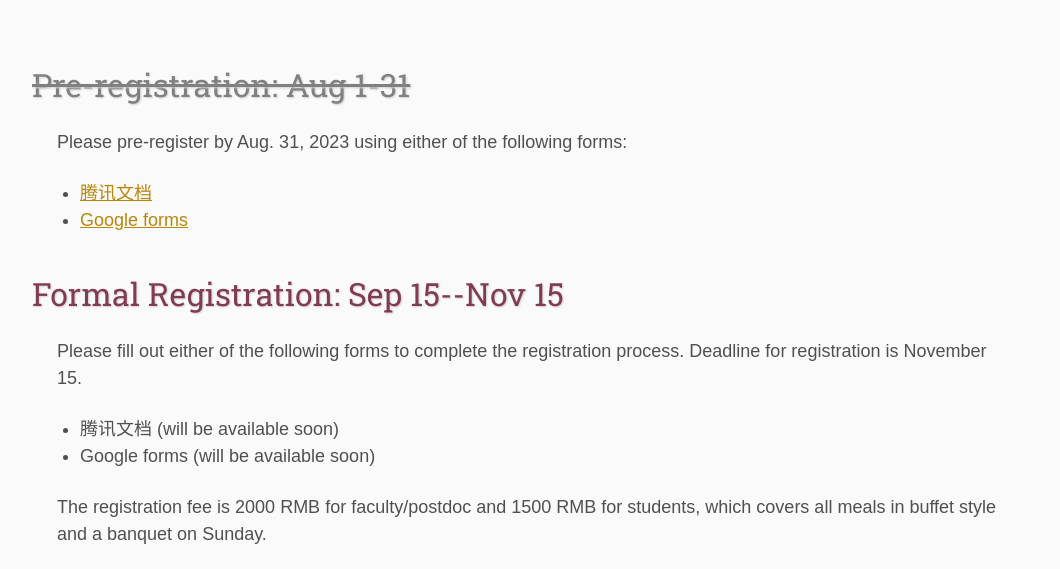
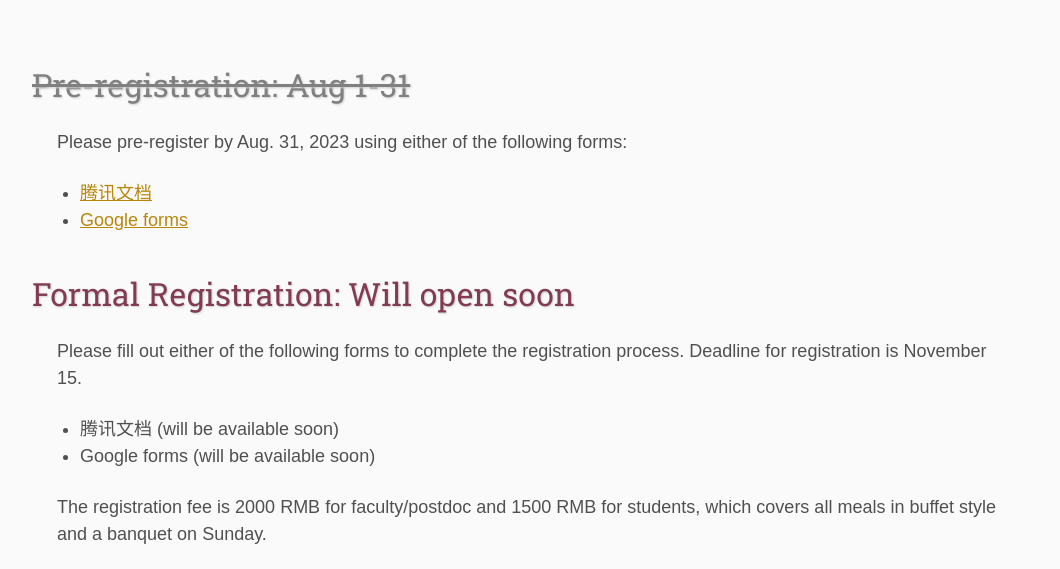
Before and after one commit to EPF2023/EPF2023.github.io, a plain HTML site: page registration/index.html in a window 1280 px wide. Shown: the part 528-1097 px from the top of the page, without its empty margins (108-1168 px from the left). Drawn offline with Linux system fonts and the light colour scheme; files that its build step writes are made by us from their sources; a web font is replaced by a local one.

Commit message:
registration date update

```diff
--- a/registration/index.html
+++ b/registration/index.html
@@ -45,7 +45,7 @@
       <li class="list"><a href="https://docs.qq.com/form/page/DZkhUakxPUWlhZ1J3">腾讯文档</a></li>
       <li class="list"><a href="https://forms.gle/uxnc9zvgusdGGLBv8">Google forms</a></li>
     </ul>
-    <h2>Formal Registration: Sep 15--Nov 15 </h2>
+    <h2>Formal Registration: Will open soon </h2>
     <p>
       Please fill out either of the following forms to complete the registration process.
       Deadline for registration is November 15.
```
